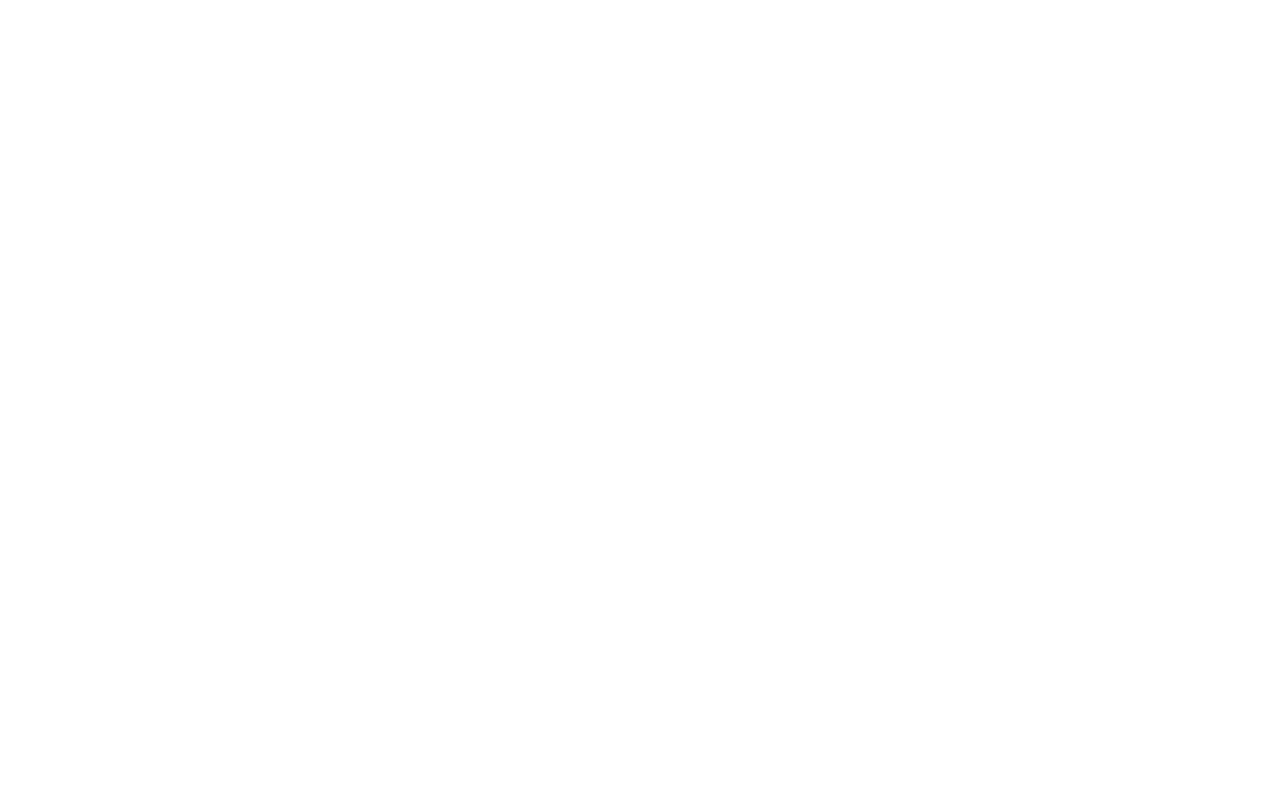
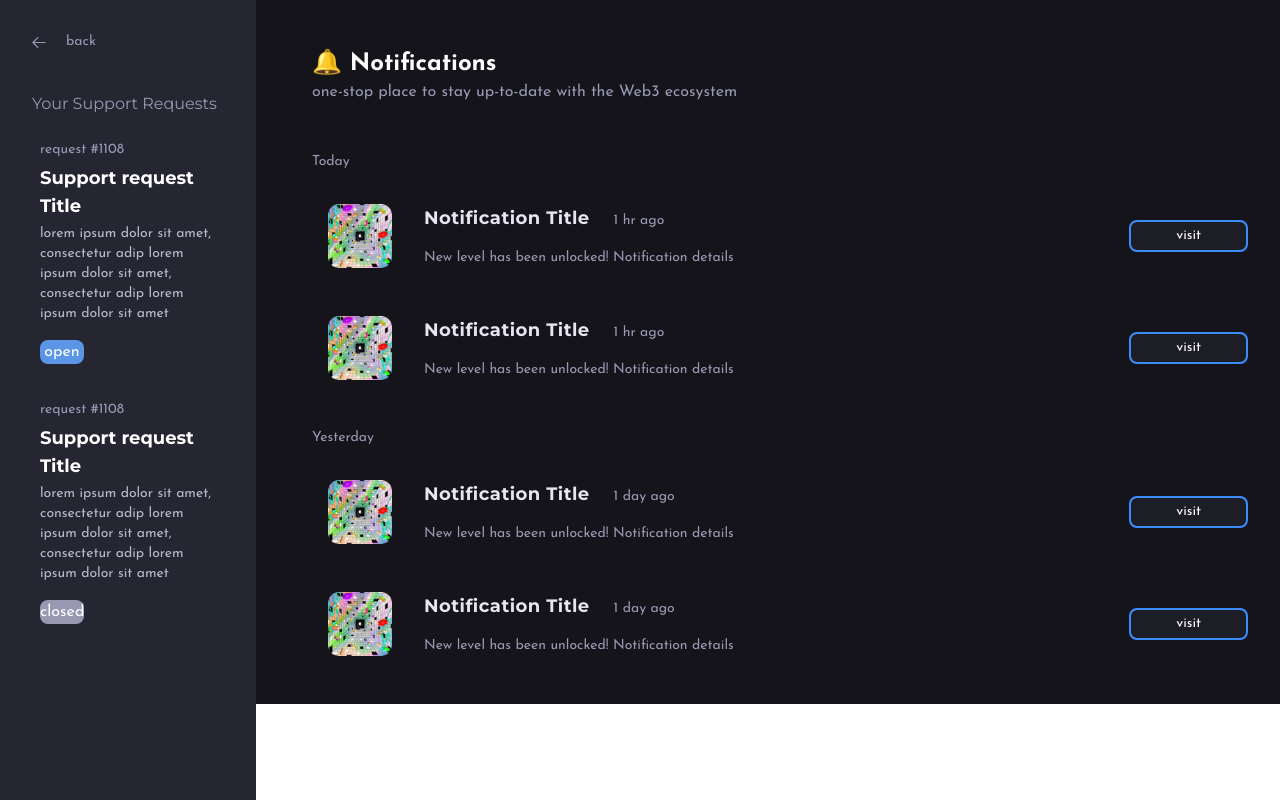
Before and after one commit to pranavvdesai/BattleBrains-frontend, a Nuxt app: page /notif in a window 1280 px wide. Before the commit this address had no page. Built offline with nearby package versions, Linux system fonts and the light colour scheme.

Commit message:
add notification page

```diff
--- /dev/null
+++ b/components/NotificationRightSidebar.vue
@@ -0,0 +1,68 @@
+<template>
+  <div
+    :class="[position]"
+    class="
+      h-screen
+      fixed
+      top-0
+      overflow-y-auto
+      flex-row flex-nowrap
+      overflow-hidden
+      bg-dark-300
+      lg:w-1/5
+      w-5/6
+      z-10
+      py-4
+      px-4
+      lg:px-2
+      transition-all
+      duration-300
+      lg:hidden
+    "
+  >
+    <div class="flex items-center justify-end" @click="toggle">
+      <CloseIcon
+        class="mr-3 mt-4 lg:hidden"
+        :color="'rgb(184 ,184 ,204)'"
+        :size="16"
+      />
+    </div>
+    <h1 class="text-dark-500 md:text-base mt-10 font-mont mb-4">
+      Your Support Requests
+    </h1>
+    <NotificationSupportCard
+      v-for="data in support"
+      :key="data.id"
+      :id="data.id"
+      :title="data.title"
+      :desc="data.desc"
+      :open="data.open"
+    />
+  </div>
+</template>
+
+<script>
+import CloseIcon from "./icons/closeIcon.vue";
+import NotificationSupportCard from "./NotificationSupportCard.vue";
+export default {
+  props: {
+    supportArray: {
+      type: Array,
+    },
+    position: {
+      type: String,
+    },
+  },
+  methods: {
+    toggle() {
+      this.$emit("toggle");
+    },
+  },
+  data() {
+    return {
+      support: this.supportArray,
+    };
+  },
+  components: { CloseIcon, NotificationSupportCard },
+};
+</script>
--- /dev/null
+++ b/components/NotificationScreenSidebar.vue
@@ -0,0 +1,63 @@
+<template>
+  <div
+    class="
+      h-screen
+      fixed
+      top-0
+      hidden
+      lg:block lg:left-0
+      overflow-y-auto
+      flex-row flex-nowrap
+      overflow-hidden
+      shadow-3xl
+      bg-dark-300
+      lg:w-[20%]
+      w-1/4
+      z-10
+      py-4
+      lg:px-4
+      xl:px-8
+      2xl:px-12
+      transition-all
+      duration-300
+    "
+  >
+    <div class="flex mt-4 align-middle">
+      <leftArrowIcon :color="'#9898B3'" :size="14" />
+      <p class="ml-5 text-sm text-dark-500">back</p>
+    </div>
+    <h1 class="text-dark-500 md:text-base mt-10 font-mont mb-4">
+      Your Support Requests
+    </h1>
+    <NotificationSupportCard
+      v-for="data in support"
+      :key="data.id"
+      :id="data.id"
+      :title="data.title"
+      :desc="data.desc"
+      :open="data.open"
+    />
+  </div>
+</template>
+
+<script>
+import leftArrowIcon from "./icons/leftArrowIcon";
+import NotificationSupportCard from "./NotificationSupportCard.vue";
+export default {
+  name: "NotificationScreenSidebar",
+  props: {
+    supportArray: {
+      type: Array,
+    },
+  },
+  components: {
+    NotificationSupportCard,
+    leftArrowIcon,
+  },
+  data() {
+    return {
+      support: this.supportArray,
+    };
+  },
+};
+</script>
--- /dev/null
+++ b/components/NotificationSupportCard.vue
@@ -0,0 +1,50 @@
+<template>
+  <div class="flex justify-center mb-5">
+    <div
+      class="
+        rounded-xl
+        hover:shadow-[0_0_10px_5px_rgba(0,0,0,0.3)]
+        bg-dark-300
+        max-w-sm
+        p-2
+      "
+    >
+      <div>
+        <p class="text-sm text-dark-500 mb-1">request #{{ id }}</p>
+        <h2 class="text-white text-lg font-bold font-mont mb-1">{{ title }}</h2>
+        <p class="text-dark-600 text-sm my-1 font-josefin mb-4">
+          {{ desc }}
+        </p>
+        <button
+          class="w-1/4 rounded-lg text-white"
+          v-bind:class="{
+            'bg-blue-300': open,
+            'bg-dark-500': !open,
+          }"
+        >
+          {{ open ? "open" : "closed" }}
+        </button>
+      </div>
+    </div>
+  </div>
+</template>
+
+<script>
+export default {
+  name: "NotificationSupportCard",
+  props: {
+    id: {
+      type: String,
+    },
+    title: {
+      type: String,
+    },
+    desc: {
+      type: String,
+    },
+    open: {
+      type: Boolean,
+    },
+  },
+};
+</script>
--- /dev/null
+++ b/components/Notifications.vue
@@ -0,0 +1,60 @@
+<template>
+  <div class="flex justify-between flex:1 ml-4 mb-12">
+    <img
+      src="@/assets/images/notifications.png"
+      class="h-16 w-16"
+      alt="notifications"
+    />
+    <div class="relative w-full ml-8">
+      <div class="flex-col absolute top-0">
+        <span class="text-lg font-mont text-dark-700 tracking-wide">
+          <b>{{ title }}</b>
+        </span>
+        <span class="text-sm font-josefin text-dark-500 xs:mx-3 lg:mx-6">{{
+          time
+        }}</span>
+      </div>
+      <p class="text-sm font-josefin text-dark-500 absolute bottom-0">
+        {{ description }}
+      </p>
+    </div>
+    <button
+      class="
+        hidden
+        lg:block
+        my-4
+        w-1/6
+        h-8
+        text-white
+        border-solid
+        bg-dark-200
+        rounded-lg
+        text-sm
+        border-blue-100 border-2
+        font-josefin
+      "
+    >
+      visit
+    </button>
+  </div>
+</template>
+
+<script>
+export default {
+  name: "Notifications",
+  props: {
+    title: {
+      type: String,
+    },
+    time: {
+      type: String,
+    },
+    date: {
+      type: String,
+    },
+    description: {
+      type: String,
+    },
+  },
+};
+</script>
--- /dev/null
+++ b/pages/notif.vue
@@ -0,0 +1,136 @@
+<template>
+  <body class="bg-dark-100">
+    <section class="font-josefin">
+      <NotificationScreenSidebar :supportArray="supportArray" />
+      <div class="lg:flex lg:justify-end">
+        <!-- Navbar Responsve -->
+        <div class="lg:hidden bg-dark-200 px-6">
+          <div class="flex justify-between py-6">
+            <div class="flex items-center">
+              <LeftArrowIcon class="mr-2" :size="16" :color="'#fff'" />
+              <p class="text-base font-bold text-white font-mont ml-4">
+                🔔 Notifications
+              </p>
+            </div>
+            <div class="flex items-center">
+              <div @click="toggleSidebar">
+                <BoldPaperIcon :size="16" :color="'#B8B8CC'" />
+              </div>
+            </div>
+          </div>
+        </div>
+
+        <!-- Section 2 -->
+        <div class="flex flex-col xs:w-[100%] lg:w-[80%] lg:mt-6 lg:px-8">
+          <!-- Navbar -->
+          <div class="ml-6 hidden lg:block mt-6">
+            <div class="text-white font-bold text-2xl">🔔 Notifications</div>
+            <div class="text-dark-500">
+              one-stop place to stay up-to-date with the Web3 ecosystem
+            </div>
+          </div>
+
+          <!-- notifications -->
+          <div class="notifications mt-12 ml-6">
+            <div class="notif">
+              <p class="text-sm font-josefin text-dark-500 mb-8">Today</p>
+              <Notifications
+                v-for="data in dataArray"
+                v-if="data.date == 'today'"
+                :key="data.title"
+                :title="data.title"
+                :time="data.time"
+                :description="data.description"
+              />
+            </div>
+            <div class="notif w-full">
+              <p class="text-sm font-josefin text-dark-500 mb-8">Yesterday</p>
+              <Notifications
+                v-for="data in dataArray"
+                v-if="data.date == 'yesterday'"
+                :key="data.title"
+                :title="data.title"
+                :time="data.time"
+                :description="data.description"
+              />
+            </div>
+          </div>
+        </div>
+        <!-- rightsidebar -->
+        <NotificationRightSidebar
+          @toggle="toggleSidebar"
+          :class="position"
+          :supportArray="supportArray"
+        />
+      </div>
+    </section>
+  </body>
+</template>
+
+<script>
+import NotificationScreenSidebar from "../components/NotificationScreenSidebar.vue";
+import LeftArrowIcon from "../components/icons/leftArrowIcon.vue";
+import NotificationRightSidebar from "../components/NotificationRightSidebar.vue";
+import Notifications from "../components/Notifications.vue";
+import BoldPaperIcon from "../components/icons/boldPaperIcon.vue";
+export default {
+  data() {
+    return {
+      dataArray: [
+        {
+          title: "Notification Title",
+          time: "1 hr ago",
+          date: "today",
+          description: "New level has been unlocked! Notification details",
+        },
+        {
+          title: "Notification Title",
+          time: "1 hr ago",
+          date: "today",
+          description: "New level has been unlocked! Notification details",
+        },
+        {
+          title: "Notification Title",
+          time: "1 day ago",
+          date: "yesterday",
+          description: "New level has been unlocked! Notification details",
+        },
+        {
+          title: "Notification Title",
+          time: "1 day ago",
+          date: "yesterday",
+          description: "New level has been unlocked! Notification details",
+        },
+      ],
+      supportArray: [
+        {
+          id: "1108",
+          title: "Support request Title",
+          desc: "lorem ipsum dolor sit amet, consectetur adip lorem ipsum dolor sit amet, consectetur adip lorem ipsum dolor sit amet",
+          open: true,
+        },
+        {
+          id: "1108",
+          title: "Support request Title",
+          desc: "lorem ipsum dolor sit amet, consectetur adip lorem ipsum dolor sit amet, consectetur adip lorem ipsum dolor sit amet",
+          open: false,
+        },
+      ],
+      position: "-right-full",
+    };
+  },
+  methods: {
+    toggleSidebar() {
+      this.position =
+        this.position === "-right-full" ? "right-0" : "-right-full";
+    },
+  },
+  components: {
+    NotificationScreenSidebar,
+    BoldPaperIcon,
+    LeftArrowIcon,
+    NotificationRightSidebar,
+    Notifications,
+  },
+};
+</script>
```
Also changed, not shown: assets/images/notifications.png (added).
